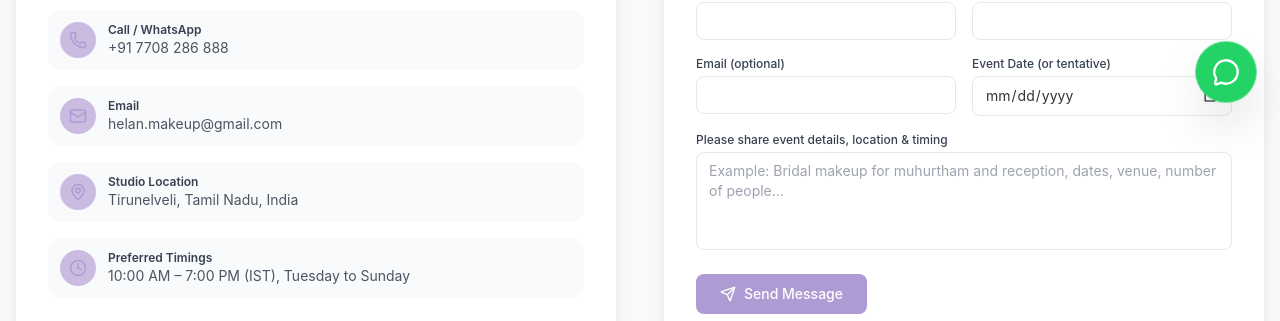
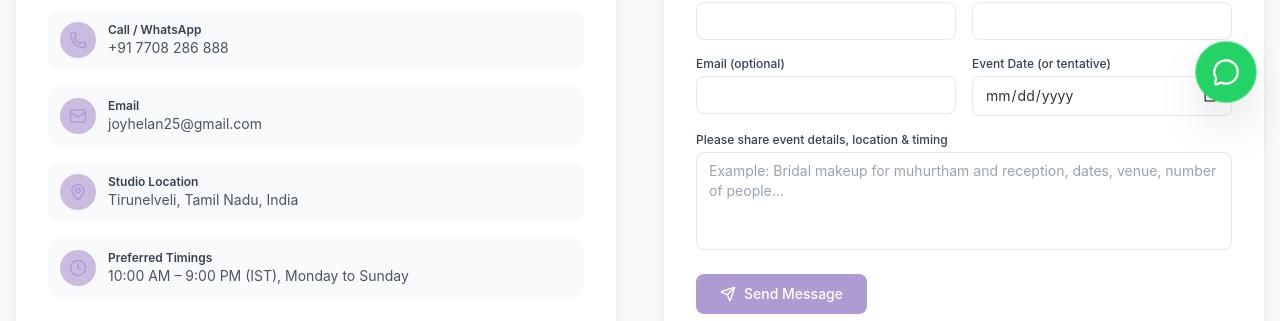
Before and after one commit to greatmindstechnology-cloud/helan-makeup-website, a React (Vite) app: page /contact in a window 1280 px wide. Shown: the part 674-995 px from the top of the page. Built offline with nearby package versions, Linux system fonts and the light colour scheme.

Commit message:
Initial commit

```diff
--- a/src/pages/Contact.jsx
+++ b/src/pages/Contact.jsx
@@ -85,7 +85,7 @@ export default function Contact() {
 
                 <motion.a
                   whileHover={{ x: 4 }}
-                  href="mailto:helan.makeup@gmail.com"
+                  href="mailto:joyhelan25@gmail.com"
                   className="flex items-center gap-3 p-3 rounded-xl bg-gray-50 cursor-pointer"
                 >
                   <div
@@ -99,7 +99,7 @@ export default function Contact() {
                   </div>
                   <div>
                     <div className="text-xs font-semibold text-gray-700">Email</div>
-                    <div className="text-xs md:text-sm text-gray-600">helan.makeup@gmail.com</div>
+                    <div className="text-xs md:text-sm text-gray-600">joyhelan25@gmail.com</div>
                   </div>
                 </motion.a>
 
@@ -134,7 +134,7 @@ export default function Contact() {
                   <div>
                     <div className="text-xs font-semibold text-gray-700">Preferred Timings</div>
                     <div className="text-xs md:text-sm text-gray-600">
-                      10:00 AM – 7:00 PM (IST), Tuesday to Sunday
+                      10:00 AM – 9:00 PM (IST), Monday to Sunday
                     </div>
                   </div>
                 </div>
```
